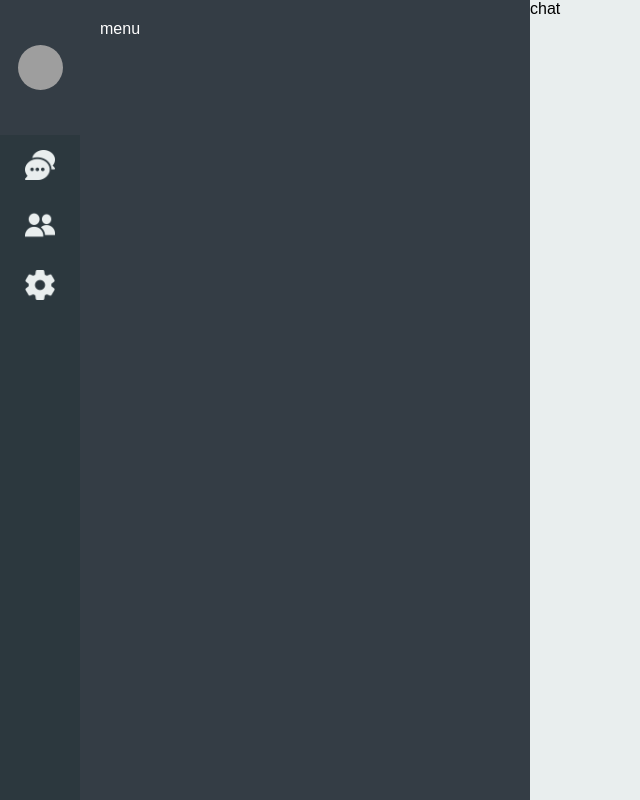
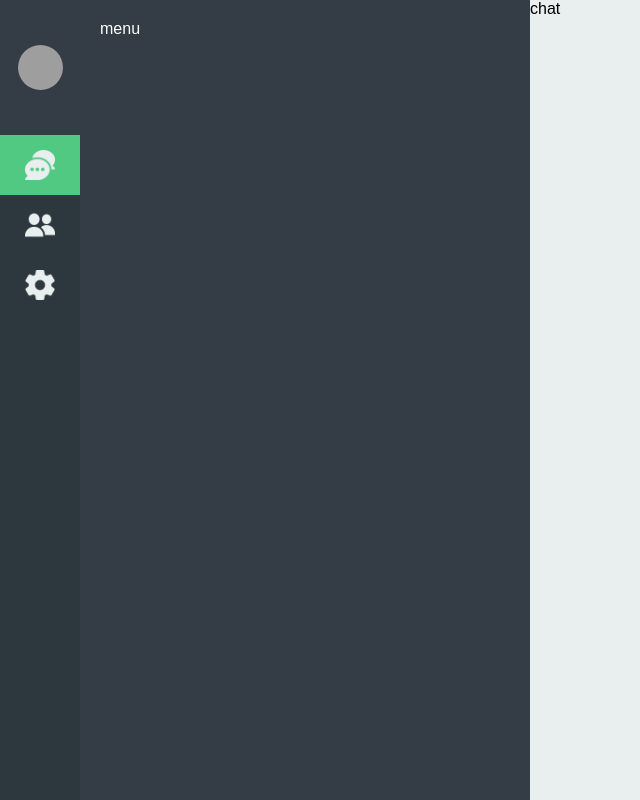
Before and after one commit to althaafka/chat-app, a React (Create React App) app: page / in a window 1280 px wide. Shown: the whole page, without its empty margins (0-640 px from the left). Built offline with nearby package versions, Linux system fonts and the light colour scheme; grey boxes are pictures that could not be loaded.

Commit message:
refactor: Extract Navbar into a separate component

```diff
--- a/src/App.css
+++ b/src/App.css
@@ -21,51 +21,6 @@ body, html {
   flex-direction: row;
   height: 100vh;
   width: 100%;
-}
-
-/* Section 1: Navigation */
-.navbar {
-  width: 80px;
-  background-color: var(--primary-color);
-  display: flex;
-  flex-direction: column;
-  justify-content: space-between;
-  align-items: center;
-  color: #fff;
-}
-
-.navbar ul {
-  width: 100%;
-  list-style: none;
-}
-
-.navbar li {
-  width: 100%;
-  padding: 15px 0;
-  cursor: pointer;
-  display: flex;
-  align-items: center;
-  justify-content: center;
-}
-
-.navbar li:hover {
-  background-color: var(--secondary-color);
-  transition: background-color 0.3s ease;
-}
-
-.navbar li:first-child {
-  padding: 45px 0;
-}
-
-.user-icon {
-width: 45px;
-height: 45px;
-border-radius: 50%;
-}
-
-.menu-icon {
-  width: 30px;
-  height: 30px;
 }
 
 /* Section 2: Dynamic Menu Area */
--- a/src/App.js
+++ b/src/App.js
@@ -1,5 +1,6 @@
 import './App.css';
 import { useState } from 'react';
+import Navbar from './components/Navbar/Navbar';
 
 const user_data = {
   "id": "customer@mail.com",
@@ -7,27 +8,20 @@ const user_data = {
   "image_url": "https://t3.ftcdn.net/jpg/05/16/27/58/360_F_516275801_f3Fsp17x6HQK0xQgDQEELoTuERO4SsWV.jpg"
 }
 
+const menu_data = [
+  "profile",
+  "chat",
+  "friend",
+  "setting"
+]
+
 function App() {
   const [user, setUser] = useState(user_data);
+  const [menu, setMenu] = useState("chat");
 
   return (
     <div class="container">
-      <nav class="navbar">
-          <ul>
-              <li>
-                <img src={user.image_url} alt="User Icon" class="user-icon"/>
-              </li>
-              <li>
-                <img src="icons/chat.png" alt="Chat Icon" class="menu-icon"/>
-              </li>
-              <li>
-                <img src="icons/friends.png" alt="Friends Icon" class="menu-icon"/>
-              </li>
-              <li>
-                <img src="icons/settings.png" alt="Settings Icon" class="menu-icon"/>
-              </li>
-          </ul>
-      </nav>
+      <Navbar user={user} activeMenu={menu} setMenu={setMenu} />
       <div class="menu">
           menu
       </div>
--- /dev/null
+++ b/src/components/Navbar/Navbar.css
@@ -0,0 +1,48 @@
+/* Section 1: Navigation */
+.navbar {
+    width: 80px;
+    background-color: var(--primary-color);
+    display: flex;
+    flex-direction: column;
+    justify-content: space-between;
+    align-items: center;
+    color: #fff;
+  }
+
+  .navbar ul {
+    width: 100%;
+    list-style: none;
+  }
+
+  .navbar li {
+    width: 100%;
+    padding: 15px 0;
+    cursor: pointer;
+    display: flex;
+    align-items: center;
+    justify-content: center;
+  }
+
+  .navbar li:hover {
+    background-color: var(--secondary-color);
+    transition: background-color 0.3s ease;
+  }
+
+  .navbar li:first-child {
+    padding: 45px 0;
+  }
+
+  .navbar li:first-child img {
+  width: 45px;
+  height: 45px;
+  border-radius: 50%;
+  }
+
+  .menu-icon {
+    width: 30px;
+    height: 30px;
+  }
+
+  .navbar li.active {
+    background-color: var(--accent-color); /* Apply different background color */
+  }
--- /dev/null
+++ b/src/components/Navbar/Navbar.js
@@ -0,0 +1,29 @@
+import React from 'react';
+import './Navbar.css';
+
+function Navbar({ user, activeMenu, setMenu }) {
+  const menus = [
+    { name: "profile", icon: user.image_url },
+    { name: "chat", icon: "icons/chat.png" },
+    { name: "friend", icon: "icons/friends.png" },
+    { name: "setting", icon: "icons/settings.png" }
+  ];
+
+  return (
+    <nav className="navbar">
+      <ul>
+        {menus.map((menu) => (
+          <li
+            key={menu.name}
+            className={activeMenu === menu.name ? "active" : ""}
+            onClick={() => setMenu(menu.name)}
+          >
+            <img src={menu.icon} alt={`${menu.name} Icon`} className="menu-icon"/>
+          </li>
+        ))}
+      </ul>
+    </nav>
+  );
+}
+
+export default Navbar;
```
